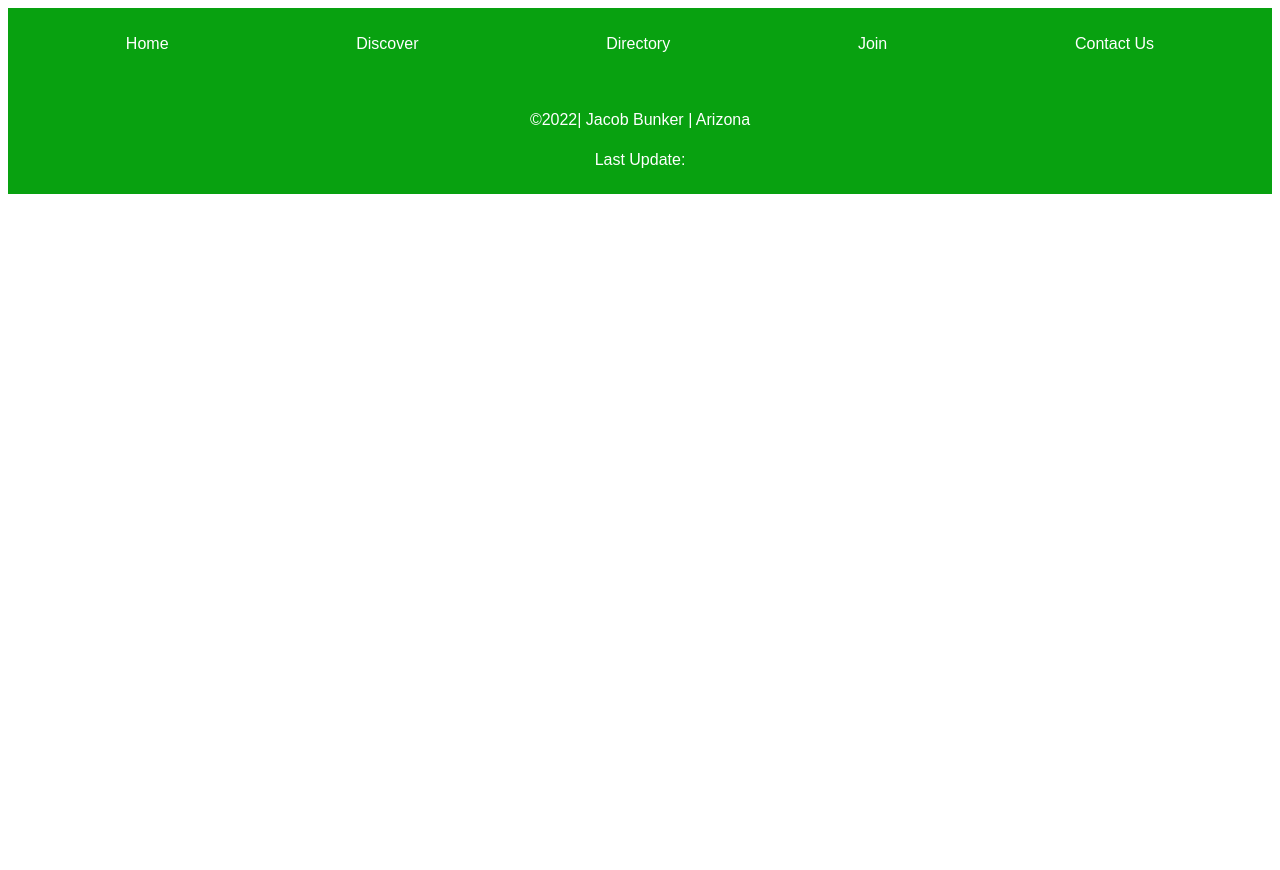
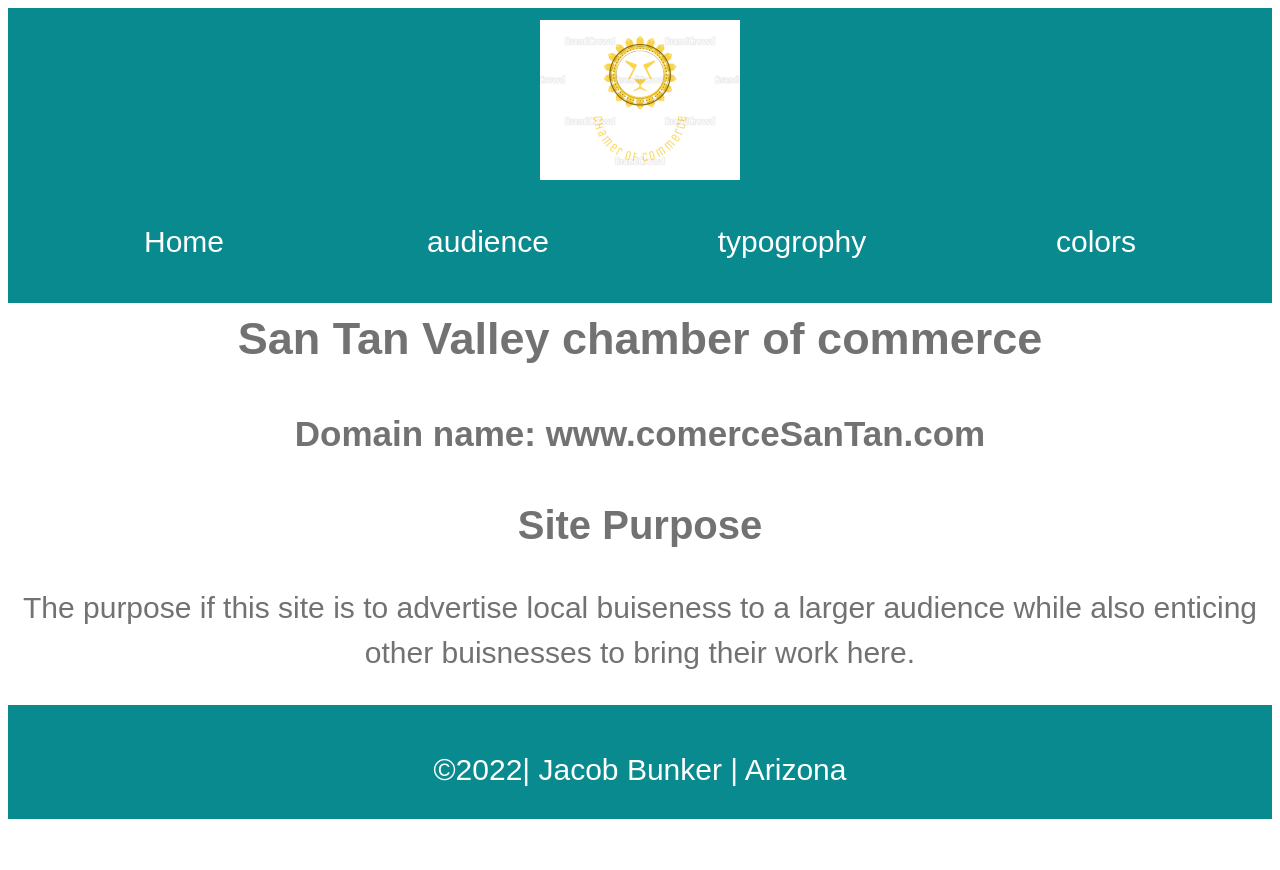
Before and after one commit to jacob-bunker/wdd230, a plain HTML site: page lesson3/index.html in a window 1280 px wide. Before the commit the page ends 800 px from the top, so only its background shows below. Drawn offline with Linux system fonts and the light colour scheme.

Commit message:
siteplan

```diff
--- a/lesson3/index.html
+++ b/lesson3/index.html
@@ -1,30 +1,40 @@
 <!DOCTYPE html>
 <html lang="en">
   <head>
-    <meta charset="UTF-8">
-    <meta http-equiv="X-UA-Compatible" content="IE=edge">
-    <meta name="viewport" content="width=device-width, initial-scale=1.0">
+    <meta charset="UTF-8" />
+    <meta http-equiv="X-UA-Compatible" content="IE=edge" />
+    <meta name="viewport" content="width=device-width, initial-scale=1.0" />
 
-    <link rel="stylesheet" href="styles/style.css">
+    <link rel="stylesheet" href="styles/style.css" />
     <title>Document</title>
   </head>
+
   <body>
     <section id="content">
       <header>
+        <img src="imgs/logo.png" alt="">
         <nav>
           <a href="index.html">Home</a>
-                <a href="discover.html">Discover</a>
-                <a href="Directory.html">Directory</a>
-                <a href="join.html">Join</a>
-                <a href="contactus.html">Contact Us</a>
+          <a href="audience.html">audience</a>
+          <a href="Directory.html">typogrophy</a>
+          <a href="join.html">colors</a>
         </nav>
       </header>
+
+      <h1>San Tan Valley chamber of commerce</h1>
+      <h3>Domain name: www.comerceSanTan.com</h3>
+
+      <h2>Site Purpose</h2>
+
+      <p>
+        The purpose if this site is to advertise local buiseness to a larger
+        audience while also enticing other buisnesses to bring their work here.
+      </p>
     </section>
-
     <footer>
       <p>&copy;2022| Jacob Bunker | Arizona</p>
       <p>Last Update:<span id="date1"></span></p>
-        <br>
+      <br />
     </footer>
   </body>
 </html>
--- a/lesson3/styles/style.css
+++ b/lesson3/styles/style.css
@@ -26,22 +26,26 @@ header, nav, main, footer {
 
 
 nav{
-    display: flex;
-    justify-content: space-around;
+    display: block;
+    height: auto;
+    flex-direction: column;
 }
-
-a{
-    /*background-color: #152215;*/
-    color: #ffffff;
+nav a{
+    display: block;
+    padding: 15px;
+    color: #ffff;
     text-decoration: none;
 }
+section{
+    text-align: center;
 
-
+    color: rgb(114, 114, 114);
+}
 
 
 header, footer{
     text-align: center;
-    background-color: #08a110;
+    background-color: #088a8f;
     color: white;
 
 }
@@ -60,7 +64,50 @@ header img{
     color: #6c8e99;
 }
 
+ul{
+    list-style-type: none;
+}
+
+#personas{
+    display:grid;
+    grid-template-columns:  1fr 1fr ;
+
+}
+
+#one{
+    grid-column: 1;
+
+}
+
+#two{
+    grid-column: 2;
+}
 footer{
     font-size: 1rem;
     height: 90px;
 }
+
+
+@media(min-width:1083px){
+    body{
+        font-size: 30px;
+    }
+
+    h1{
+        font-size: 45px;
+    }
+    h3{
+        font-size: 35px;
+    }
+    h2{
+        font-size: 40px;
+    }
+    footer{
+        font-size: 30px;
+    }
+    nav {
+        display: grid;
+        grid-template-columns:repeat(4, 1fr);
+    }
+
+}
```
Also changed, not shown: lesson3/audience.html (added, +67 -0 lines), lesson3/imgs/logo.png (added). Lines whose indentation alone changed are shown as unchanged.
